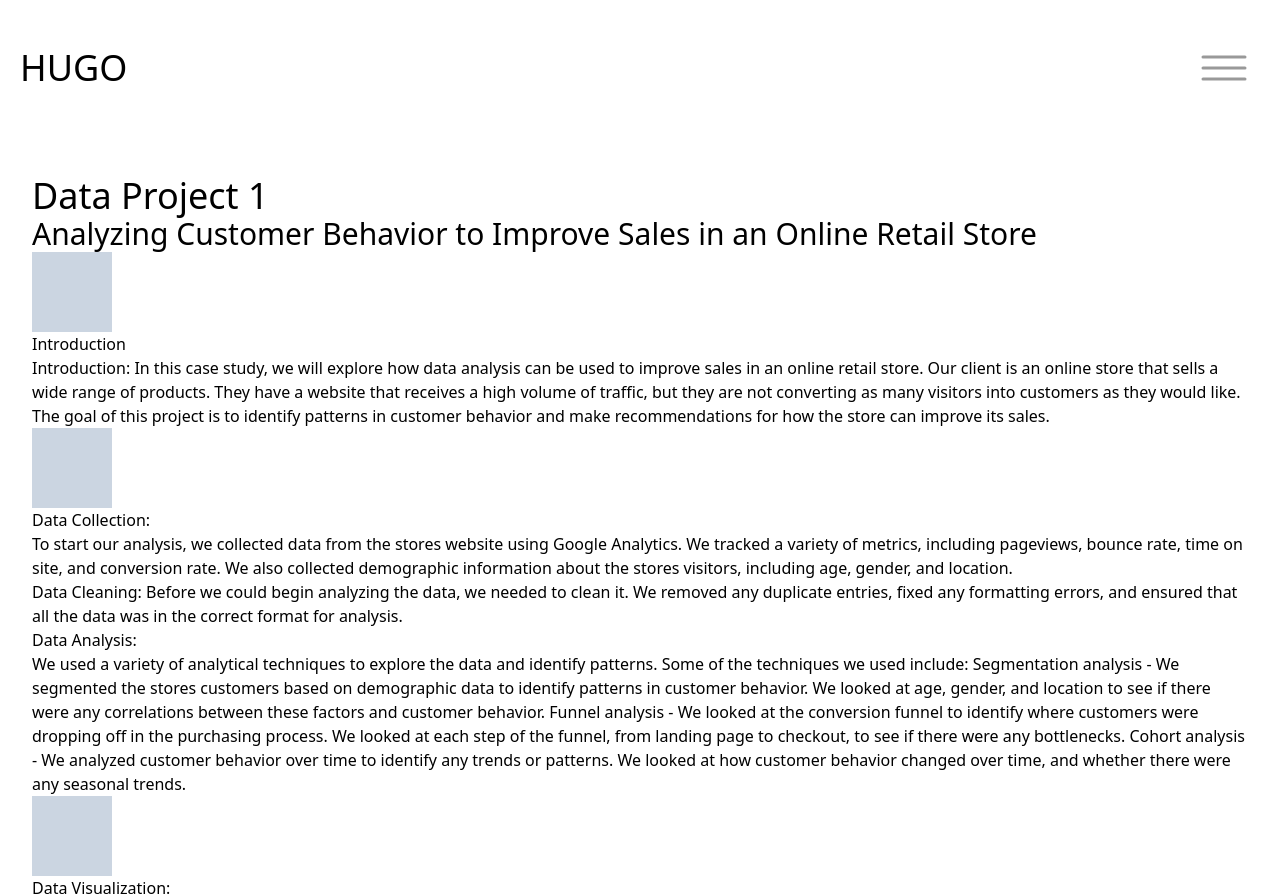
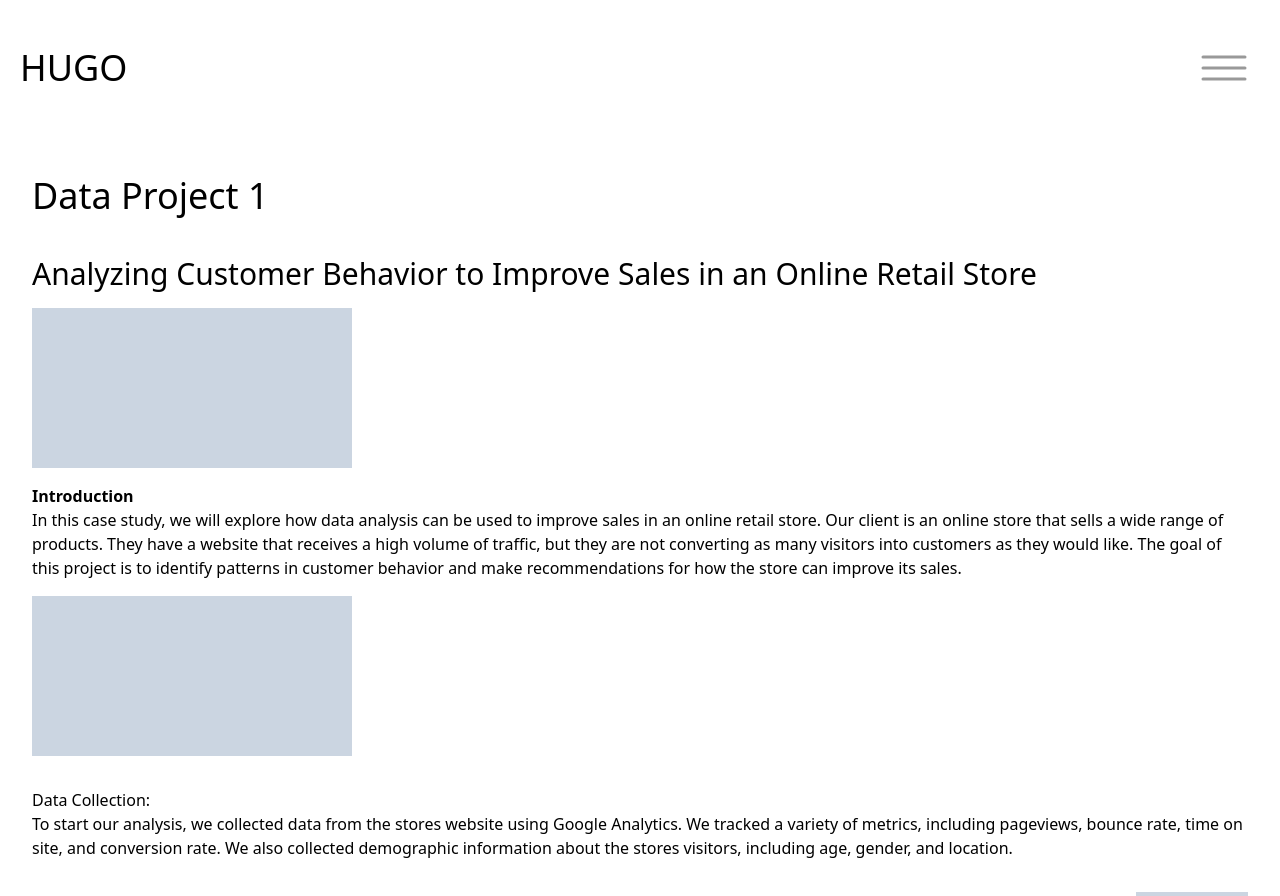
Before and after one commit to MilkyRaven/hugoPortfolio, a Next.js app: page /data/project in a window 1280 px wide. Shown: the top 896 px of the page. Built offline with nearby package versions, Linux system fonts and the light colour scheme.

Commit message:
working on data projects page

```diff
--- a/src/pages/data/index.tsx
+++ b/src/pages/data/index.tsx
@@ -8,7 +8,7 @@ export default function Data() {
         <div className="mt-14 ml-6 mr-6 mb-24">
             {/* <Link href={'/'}>Return Home</Link> */}
             <h1 className='text-4xl'>DATA</h1>
-            <Link href={'/data/project'}>
+            <Link href={'/data/project1'}>
                 <div className="flex mt-8 mb-8 place-content-between">
                     <div>
                         <h2 className="text-4xl">Project 1</h2>
@@ -17,7 +17,7 @@ export default function Data() {
                     <div className="w-16 h-36 bg-slate-300"></div>
                 </div>
             </Link>
-            <Link href={'/data/project'}>
+            <Link href={'/data/project2'}>
                 <div className="flex mt-8 mb-8 place-content-between">
                     <div>
                         <h2 className="text-4xl">Project 2</h2>
@@ -26,7 +26,7 @@ export default function Data() {
                     <div className="w-40 h-36 bg-slate-300"></div>
                 </div>
             </Link>
-            <Link href={'/data/project'}>
+            <Link href={'/data/project3'}>
                 <div className="flex mt-8 mb-8 place-content-between">
                     <div>
                         <h2 className="text-4xl">Project 3</h2>
--- a/src/pages/data/project.tsx
+++ b/src/pages/data/project.tsx
@@ -8,39 +8,41 @@ export default function project() {
             <Nav></Nav>
             <div className='p-8'>
                 <h2 className='text-4xl'>Data Project 1</h2>
-                <h3 className='text-3xl'>Analyzing Customer Behavior to Improve Sales in an Online Retail Store</h3>
-                <div className='w-20 h-20 bg-slate-300'></div>
-                <h4>Introduction</h4>
-                <p>Introduction:
-                    In this case study, we will explore how data analysis can be used to improve sales in an online retail store. Our client is an online store that sells a wide range of products. They have a website that receives a high volume of traffic, but they are not converting as many visitors into customers as they would like. The goal of this project is to identify patterns in customer behavior and make recommendations for how the store can improve its sales.</p>
-                <div className='w-20 h-20 bg-slate-300'></div>
-                <div>
+                <h3 className='text-3xl mt-10'>Analyzing Customer Behavior to Improve Sales in an Online Retail Store</h3>
+                <div className='w-80 h-40 mt-4 mb-4 bg-slate-300'></div>
+                <h4 className='font-bold'>Introduction</h4>
+                <p>In this case study, we will explore how data analysis can be used to improve sales in an online retail store. Our client is an online store that sells a wide range of products. They have a website that receives a high volume of traffic, but they are not converting as many visitors into customers as they would like. The goal of this project is to identify patterns in customer behavior and make recommendations for how the store can improve its sales.</p>
+                <div className='w-80 h-40 mt-4 mb-4 bg-slate-300'></div>
+                <div className='mt-8 mb-8'>
                     <p>Data Collection:</p>
                     <p>To start our analysis, we collected data from the stores website using Google Analytics. We tracked a variety of metrics, including pageviews, bounce rate, time on site, and conversion rate. We also collected demographic information about the stores visitors, including age, gender, and location.</p>
                 </div>
-                <div className='flex'>
-                    <p>Data Cleaning: Before we could begin analyzing the data, we needed to clean it. We removed any duplicate entries, fixed any formatting errors, and ensured that all the data was in the correct format for analysis.</p>
+                <div className='flex place-content-between'>
+                    <div className='w-44'>
+                        <p>Data Cleaning: Before we could begin analyzing the data, we needed to clean it. We removed any duplicate entries, fixed any formatting errors, and ensured that all the data was in the correct format for analysis.</p>
+                    </div>
+                    <div className='w-28 h-72 bg-slate-300'></div>
                 </div>
-                <div>
+                <div className='mt-8 mb-8'>
                     <p>Data Analysis:</p>
                     <p>We used a variety of analytical techniques to explore the data and identify patterns. Some of the techniques we used include:
                         Segmentation analysis - We segmented the stores customers based on demographic data to identify patterns in customer behavior. We looked at age, gender, and location to see if there were any correlations between these factors and customer behavior.
                         Funnel analysis - We looked at the conversion funnel to identify where customers were dropping off in the purchasing process. We looked at each step of the funnel, from landing page to checkout, to see if there were any bottlenecks.
                         Cohort analysis - We analyzed customer behavior over time to identify any trends or patterns. We looked at how customer behavior changed over time, and whether there were any seasonal trends.</p>
-                    <div className='w-20 h-20 bg-slate-300'></div>
+                    <div className='w-80 h-40 mt-4 mb-4 bg-slate-300'></div>
                 </div>
                 <div>
                     <p>Data Visualization:</p>
                     <p>To communicate our findings, we used a variety of data visualizations. We used charts and graphs to display patterns in customer behavior, and heat maps to show where customers were spending the most time on the website. We also used dashboards to display key metrics, such as conversion rate and revenue, in real time.</p>
-                    <div className='flex place-content-between'>
-                    <div className='w-20 h-20 bg-slate-300'></div>
-                    <div className='w-20 h-20 bg-slate-300'></div>
-                    <div className='w-20 h-20 bg-slate-300'></div>
+                    <div className='flex place-content-evenly mt-8 mb-8'>
+                        <div className='w-20 h-40 bg-slate-300'></div>
+                        <div className='w-20 h-40 bg-slate-300'></div>
+                        <div className='w-20 h-40 bg-slate-300'></div>
                     </div>
                 </div>
                 <div className='flex justify-end place-items-center mt-4'>
                     <p>Project 2</p>
-                    <div className='w-10 h-10 bg-slate-300'></div>
+                    <div className='w-10 h-10 bg-slate-300 ml-4'></div>
                 </div>
             </div>
             <Footer></Footer>
```
